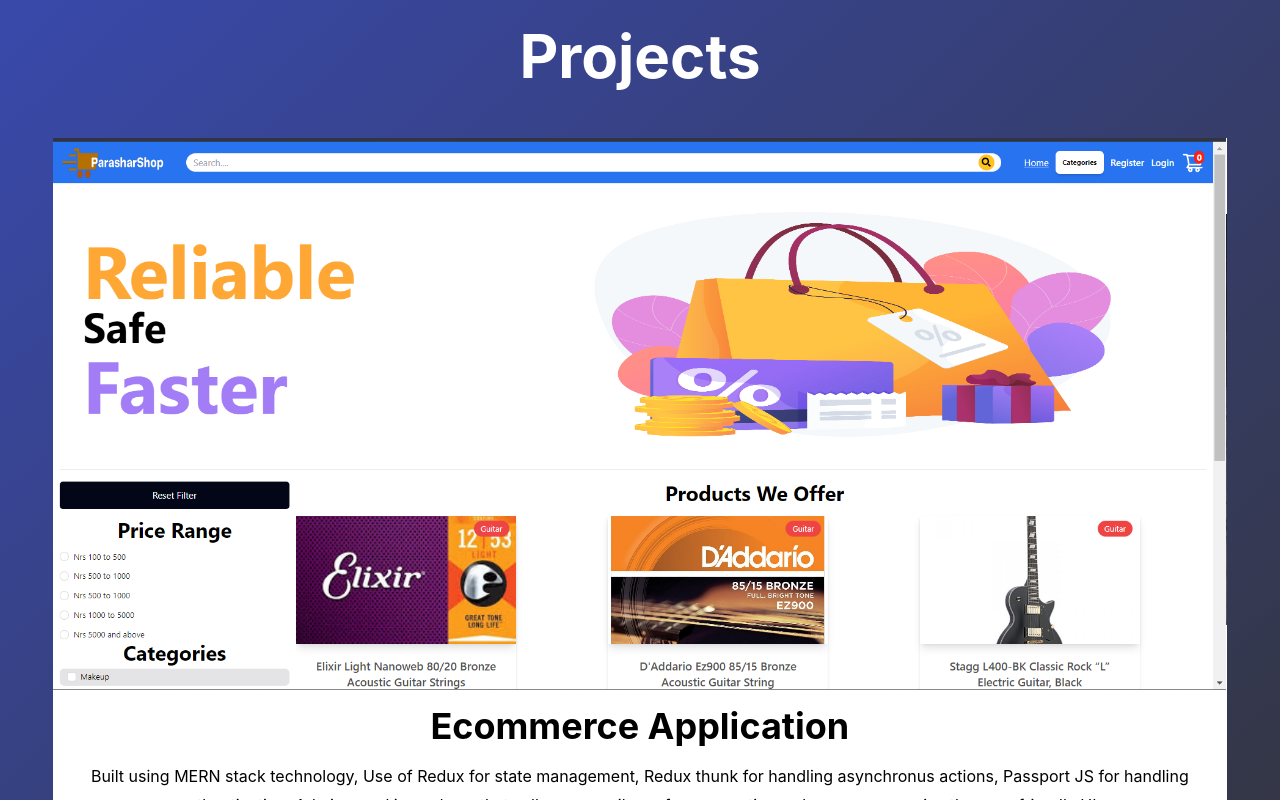
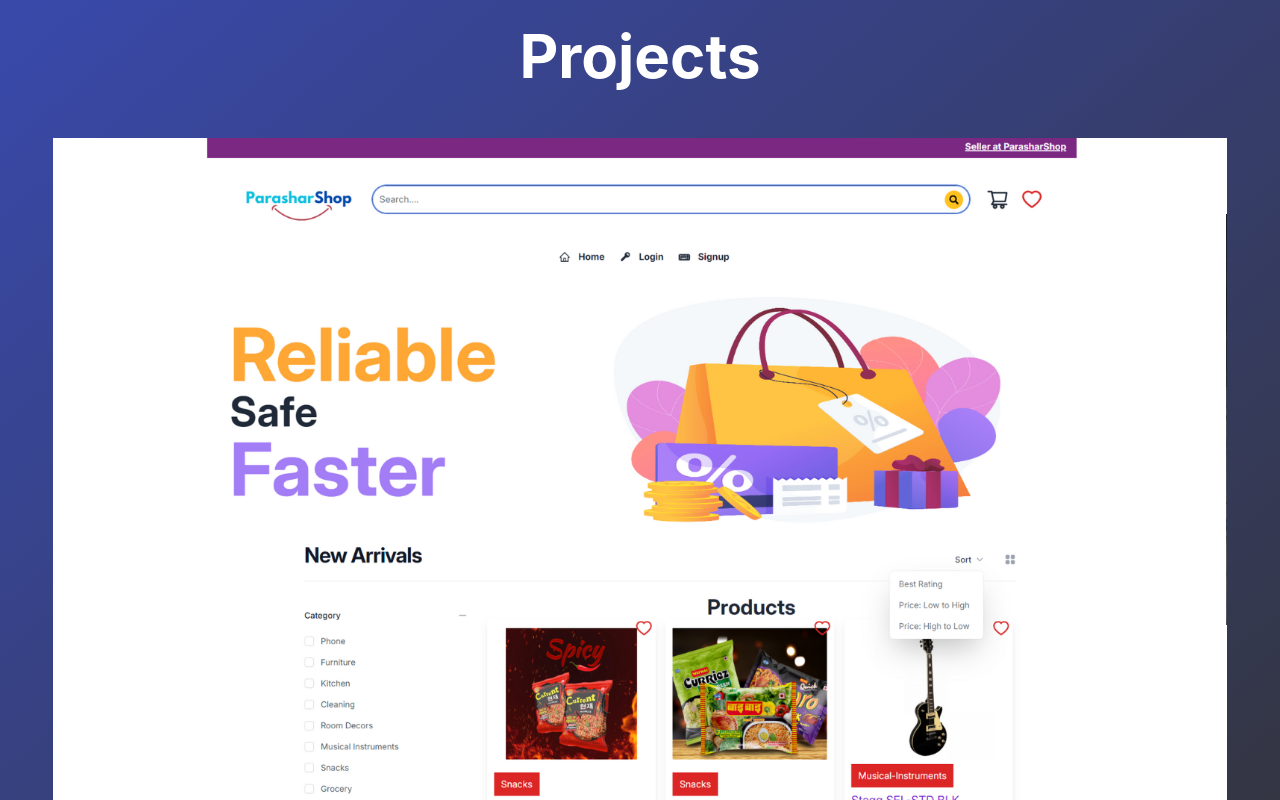
Before and after one commit to unique3900/Advolio, a React (Vite) app: page / in a window 1280 px wide. Shown: the part 3160-3960 px from the top of the page. Built offline with nearby package versions, Linux system fonts and the light colour scheme; a web font is replaced by a local one.

Commit message:
Project Image and Scroll Update

```diff
--- a/src/Components/Projects.jsx
+++ b/src/Components/Projects.jsx
@@ -12,7 +12,7 @@
 const Projects = () => {
     const ProjectData = [
         {
-            id: 1, title: "Ecommerce Application", url: "./projects/ecommerce-app.png", desc: "Built using MERN stack technology, Use of Redux for state management, Redux thunk for handling asynchronus actions, Passport JS for handling authentication. Admin panel is made so that seller can easily perform operations whereas users enjoy the user-friendly UI. ", git: "https://github.com/unique3900/ParasharShop"
+            id: 1, title: "Ecommerce Application", url: "./projects/homepagefull.png", desc: "Built using MERN stack technology, Use of Redux for state management, Redux thunk for handling asynchronus actions, Passport JS for handling authentication. Admin panel is made so that seller can easily perform operations whereas users enjoy the user-friendly UI. ", git: "https://github.com/unique3900/ParasharShop"
         },
         {
             id: 2, title: "Hotel Booking System", url: "./projects/hotel-booking-system.png", desc: "A full stack web application built on MERN stack technologies, is a site which provides a platform for performing hotel booking operations. Use of JWT for authorization makes the system more secure.", git: "https://github.com/unique3900/Hotel-Booking-System"
@@ -47,7 +47,7 @@
               {
                   ProjectData.map((item, index) => (
                       <SwiperSlide key={index}><div className='flex flex-col gap-4 items-stretch justify-center w-full pb-5'>
-                          <img src={item.url} alt={item.title} />
+                          <img src={item.url} alt={item.title} className='max-h-[50rem] object-contain' />
                           <h3 className="font-bold text-center text-4xl cursor-pointer hover:text-indigo-600"><a href={item.git } target='_blank'>{item.title}</a> </h3>
                           <p className="leading-[29px] text-center  text-black  px-5">{item.desc }</p>
                       </div> </SwiperSlide>
--- a/src/Components/Skills.jsx
+++ b/src/Components/Skills.jsx
@@ -61,7 +61,7 @@
 
     ]
   return (
-    <section  className="snap-start relative w-full overflow-x-hidden  min-h-screen flex flex-col  items-center gap-5  mt-14">
+    <section  className="snap-start relative w-full overflow-hidden  min-h-screen flex flex-col  items-center gap-5  mt-14">
           <ParticlesBg color={theme!="light"?"#ffff":""} type="cobweb" bg={{
              position: "absolute",
              zIndex: -1,
--- a/src/index.css
+++ b/src/index.css
@@ -14,4 +14,25 @@
 body{
   width: 100%;
   overflow-x: hidden;
+  scroll-behavior: smooth;
 }
+
+/* width */
+::-webkit-scrollbar {
+  width: 8px;
+}
+
+/* Track */
+::-webkit-scrollbar-track {
+  background: #f1f1f1;
+}
+
+/* Handle */
+::-webkit-scrollbar-thumb {
+  background: #888;
+}
+
+/* Handle on hover */
+::-webkit-scrollbar-thumb:hover {
+  background: #555;
+}
```
Also changed, not shown: public/projects/homepagefull.png (added).
